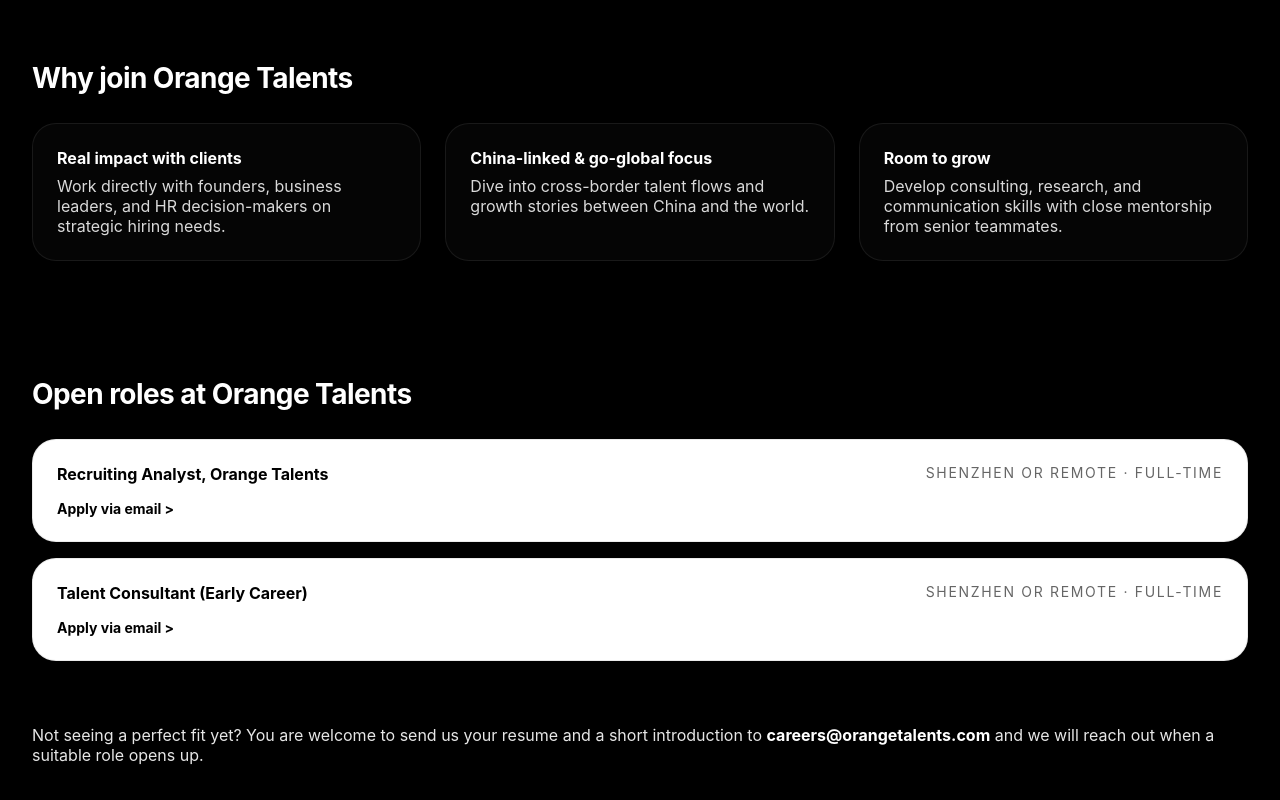
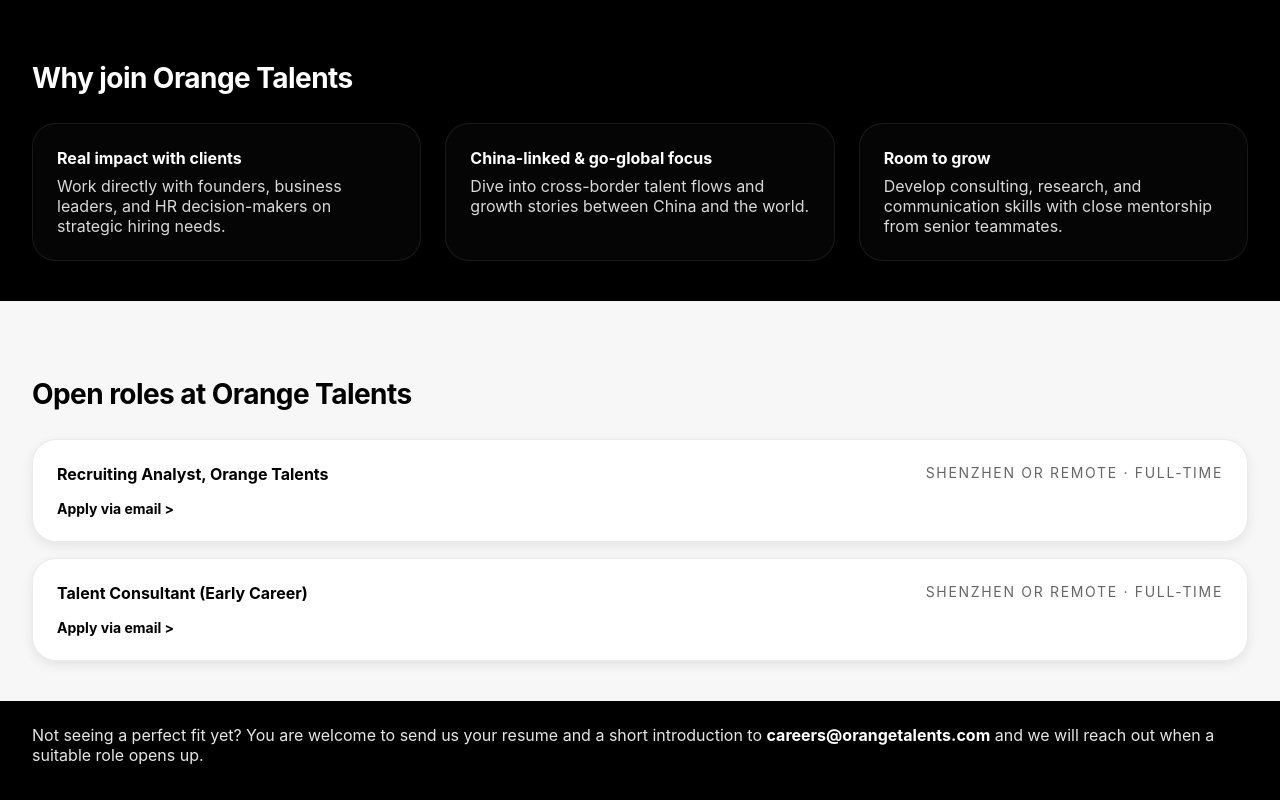
Before and after one commit to luckylulin-aaron/orange-talents-website, a Next.js app: page /join-us in a window 1280 px wide. Shown: the part 438-1238 px from the top of the page. Built offline with nearby package versions, Linux system fonts and the light colour scheme; no server answers.

Commit message:
fix: light section text color and Next 14 for Node 18

```diff
--- a/package.json
+++ b/package.json
@@ -12,7 +12,7 @@
   "dependencies": {
     "bcryptjs": "^2.4.3",
     "jsonwebtoken": "^9.0.2",
-    "next": "^16.1.6",
+    "next": "14.0.4",
     "pg": "^8.11.5",
     "react": "^18.2.0",
     "react-dom": "^18.2.0",
--- a/src/app/employers/Employers.module.scss
+++ b/src/app/employers/Employers.module.scss
@@ -97,6 +97,7 @@
 .section {
   padding: 72px 0 40px;
   background: #f7f7f7;
+  color: $color-text-primary;
 
   &[id='how-we-work'] {
     scroll-margin-top: 80px;
@@ -184,6 +185,7 @@
 .casesSection {
   padding: 40px 0 40px;
   background: #ffffff;
+  color: $color-text-primary;
 }
 
 .caseList {
@@ -217,6 +219,7 @@
 .contactSection {
   padding: 40px 0 80px;
   background: #f7f7f7;
+  color: $color-text-primary;
 }
 
 .contactLayout {
--- a/src/app/insights/Insights.module.scss
+++ b/src/app/insights/Insights.module.scss
@@ -62,7 +62,7 @@
 .section {
   padding: 56px 0 80px;
   background: #f7f7f7;
-  color: $color-black;
+  color: $color-text-primary;
 }
 
 .sectionInner {
--- a/src/app/join-us/JoinUs.module.scss
+++ b/src/app/join-us/JoinUs.module.scss
@@ -74,6 +74,12 @@
   @include mobile {
     padding: 56px 0 32px;
   }
+
+  /* 浅色区块（如 Open roles）需要深色文字，避免继承全局白字 */
+  &.sectionLight {
+    background: #f7f7f7;
+    color: $color-text-primary;
+  }
 }
 
 .sectionInner {
@@ -130,7 +136,7 @@
   display: flex;
   flex-direction: column;
   gap: $spacing-xs;
-  color: $color-black;
+  color: $color-text-primary;
 }
 
 .roleHeader {
--- a/src/app/join-us/page.tsx
+++ b/src/app/join-us/page.tsx
@@ -71,7 +71,7 @@
           </div>
         </section>
 
-        <section id="open-roles" className={styles.section}>
+        <section id="open-roles" className={`${styles.section} ${styles.sectionLight}`}>
           <div className={styles.sectionInner}>
             <h2 className={styles.sectionTitle}>Open roles at Orange Talents</h2>
             <div className={styles.rolesList}>
--- a/tsconfig.json
+++ b/tsconfig.json
@@ -15,7 +15,7 @@
     "moduleResolution": "bundler",
     "resolveJsonModule": true,
     "isolatedModules": true,
-    "jsx": "react-jsx",
+    "jsx": "preserve",
     "incremental": true,
     "plugins": [
       {
```
Also changed, not shown: 1 other file (tests, documents, lock files or other folders).
